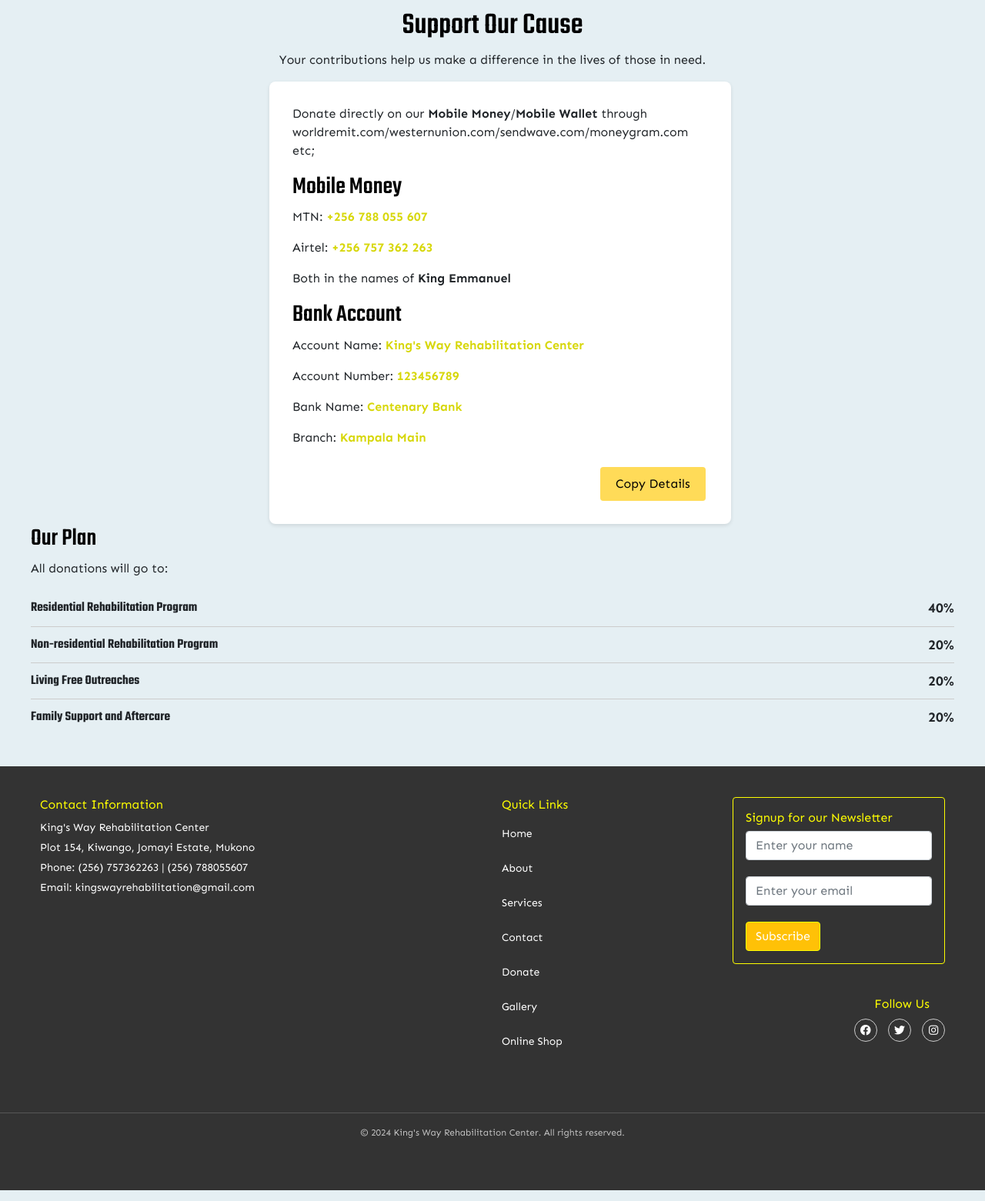
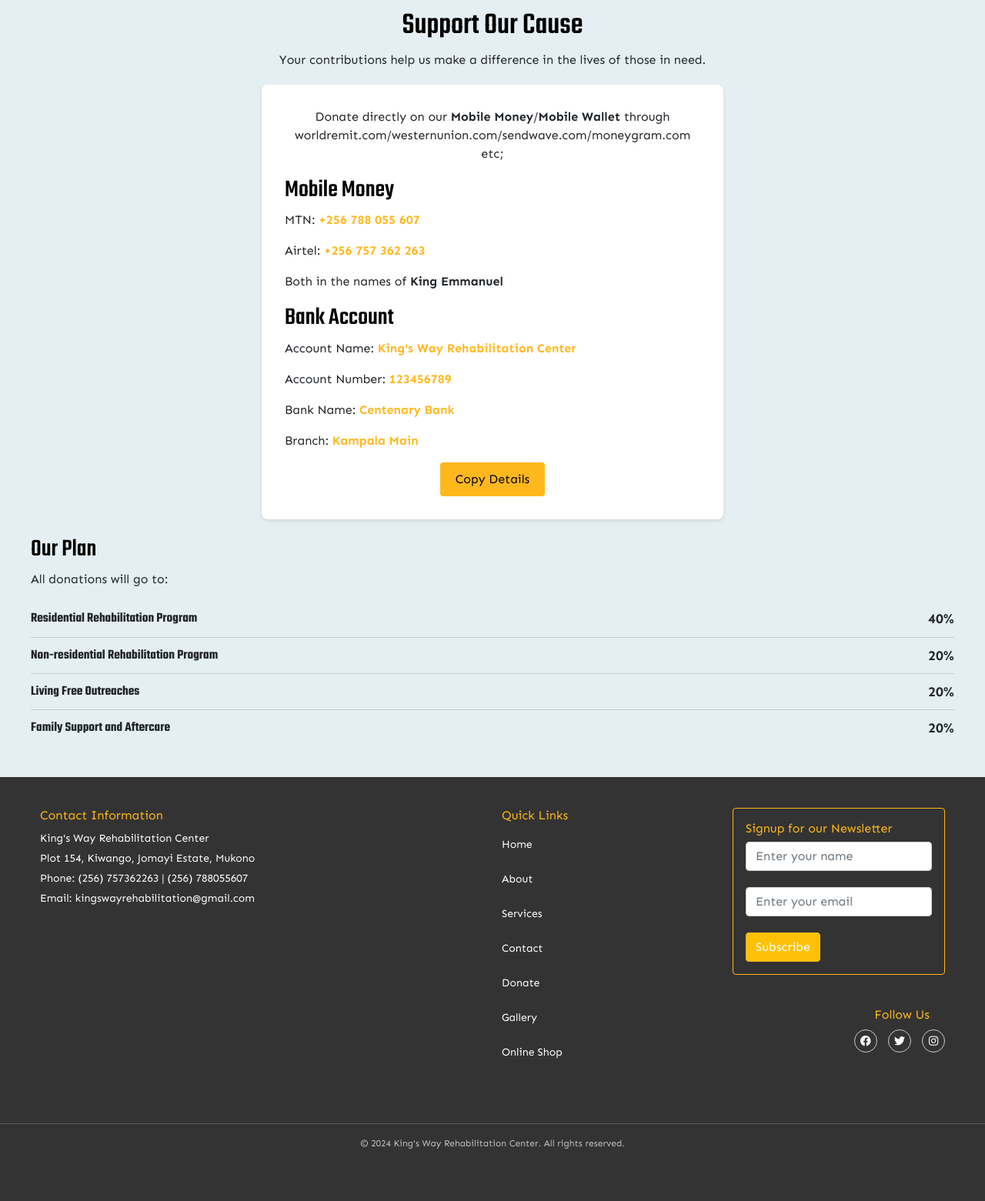
Before and after one commit to daphine-1207/King-s_Way_Rehabilitation_Center_Website, a Django app: page /donate/ in a window 1280 px wide. Shown: the part 70-1631 px from the top of the page at 77% size. Run offline with Django 5.2, Linux system fonts and the light colour scheme.

Commit message:
changed colors to golden-yellow

```diff
--- a/KingsWayApp/templates/about.html
+++ b/KingsWayApp/templates/about.html
@@ -112,7 +112,7 @@
     }
 
 .accordion-button {
-    color: rgb(171, 171, 52);
+    color: rgb(255,184,28);
     background-color: transparent;
     border: 1px solid transparent;
 }
@@ -120,8 +120,8 @@
 
 .accordion-button:not(.collapsed) {
     color: white;
-    background-color: rgb(171, 171, 52);
-    border-color: rgb(171, 171, 52);
+    background-color: rgb(255,184,28);
+    border-color: rgb(255,184,28);
 }
 
 
--- a/KingsWayApp/templates/base.html
+++ b/KingsWayApp/templates/base.html
@@ -72,7 +72,7 @@
     }
 
     .navbar ul li a:hover {
-        color: rgb(221, 221, 111);
+        color: rgb(255,184,28);
     }
 
     /* Add the underline effect */
@@ -137,7 +137,7 @@
     .footer .contact-info h3 {
         margin-top: 0;
         margin-bottom: 10px;
-        color: yellow;
+        color: rgb(255,184,28);
         font-size: 16px;
     }
 
@@ -154,7 +154,7 @@
     .footer .footer-menu h3 {
         margin-top: 0;
         margin-bottom: 10px;
-        color: yellow;
+        color: rgb(255,184,28);
         font-size: 16px;
 
     }
@@ -177,7 +177,7 @@
     }
 
     .footer .footer-menu ul li a:hover {
-        color: yellow;
+        color: rgb(255,184,28);
     }
 
 
@@ -191,7 +191,7 @@
     .footer .footer-social h3 {
         margin-top: 0;
         margin-bottom: 10px;
-        color: yellow;
+        color: rgb(255,184,28);
         font-size: 16px;
         margin-right: 20px;
     }
@@ -240,12 +240,12 @@
     }
 
     h6 {
-        color: yellow;
+        color: rgb(255,184,28);
     }
 
 
     .custom-border-yellow {
-        border-color: yellow !important;
+        border-color: rgb(255,184,28) !important;
     }
 
 
--- a/KingsWayApp/templates/donate.html
+++ b/KingsWayApp/templates/donate.html
@@ -62,21 +62,39 @@
 
     .donate {
         max-width: 600px;
-        margin-left: 350px;
-        /* margin-top: 80px; */
-        padding: 20px;
+        margin: 20px auto;
+        padding: 30px;
         background-color: white;
-        padding: 30px;
         border-radius: 8px;
         box-shadow: 0 2px 5px rgba(0, 0, 0, 0.1);
     }
+
+    .par {
+        font-size: 1rem;
+        line-height: 1.5;
+        text-align: center;
+        word-wrap: break-word;
+    }
+
+    @media (max-width: 768px) {
+        .par {
+            font-size: 0.9rem;
+        }
+    }
+
+    @media (max-width: 480px) {
+        .par {
+            font-size: 0.8rem;
+        }
+    }
+
 
     h2 {
         color: black;
         font-family: 'Teko', sans-serif;
     }
 
-    .heading{
+    .heading {
         margin-top: 80px;
         font-family: 'Teko', sans-serif;
         text-align: center;
@@ -85,23 +103,43 @@
 
     .highlight {
         font-weight: bold;
-        /* color: #007bff; */
-        color: rgb(215, 215, 9);
+        color: rgb(255, 184, 28);
     }
 
     .copy-button {
         margin-top: 10px;
-        margin-left: 400px;
         padding: 10px 20px;
-        background-color: rgb(255, 219, 88);
+        background-color: rgb(255, 184, 28);
         color: black;
         border: none;
         border-radius: 4px;
         cursor: pointer;
+        display: block;
+        margin-left: auto;
+        margin-right: auto;
     }
 
     .copy-button:hover {
         background-color: rgb(239, 193, 26);
+    }
+
+    /* Responsive adjustments */
+    @media (max-width: 768px) {
+        .donate {
+            padding: 20px;
+            margin: 10px;
+        }
+
+        .copy-button {
+            width: 100%;
+            margin-left: 0;
+            margin-right: 0;
+        }
+
+        .heading {
+            font-size: 40px;
+            margin-top: 80px;
+        }
     }
 
     @media (max-width: 768px) {
@@ -124,7 +162,7 @@
 
 <div class="donate">
     <div class="section">
-        <p>Donate directly on our <b>Mobile Money</b>/<b>Mobile Wallet</b> through
+        <p class="par">Donate directly on our <b>Mobile Money</b>/<b>Mobile Wallet</b> through
             worldremit.com/westernunion.com/sendwave.com/moneygram.com etc;</p>
         <h2>Mobile Money</h2>
         <p>MTN: <span class="highlight"> +256 788 055 607</span></p>
--- a/KingsWayApp/templates/index.html
+++ b/KingsWayApp/templates/index.html
@@ -142,7 +142,7 @@
     }
 
     .icon {
-        color: rgb(182, 149, 33);
+        color: rgb(255,184,28);
     }
 
     .card-body h5 {
```
Also changed, not shown: KingsWayApp/templates/contact.html (+6 -2 lines), KingsWayApp/templates/shop.html (+39 -20 lines), db.sqlite3 (added).
